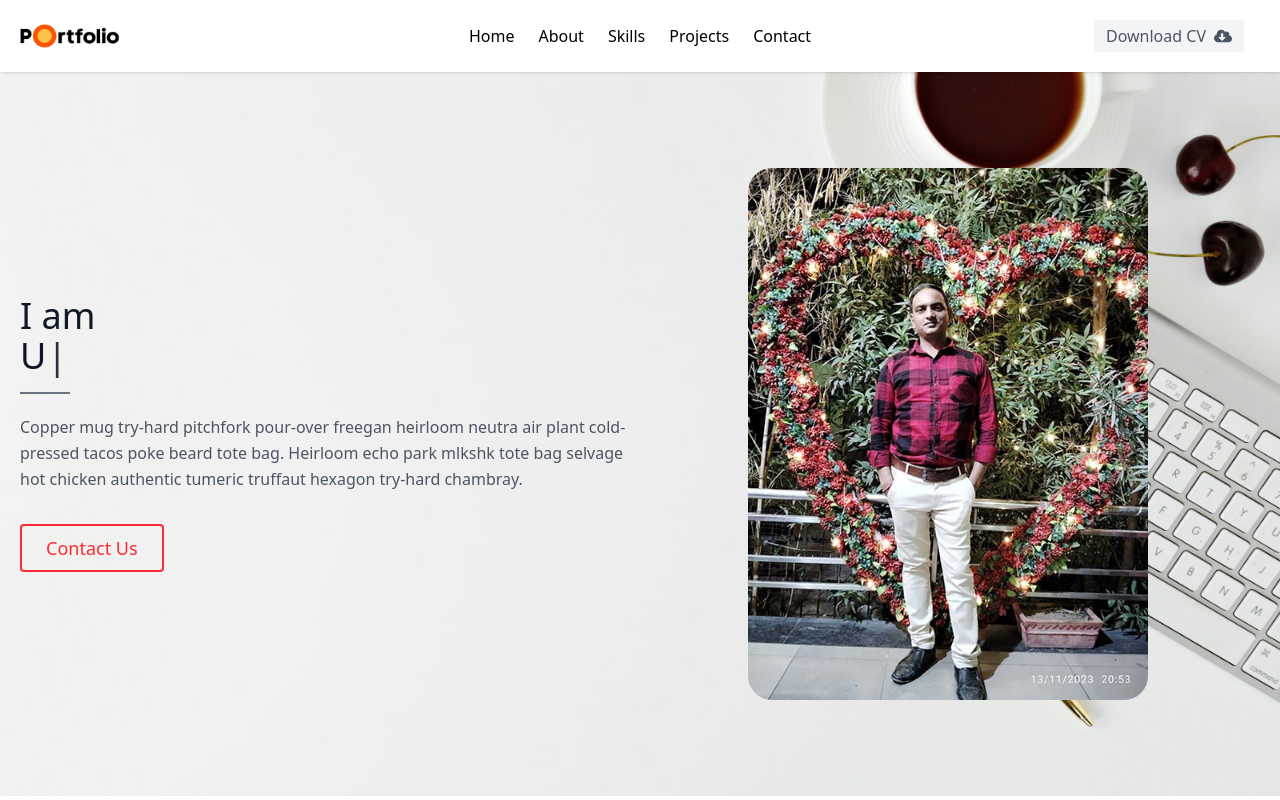
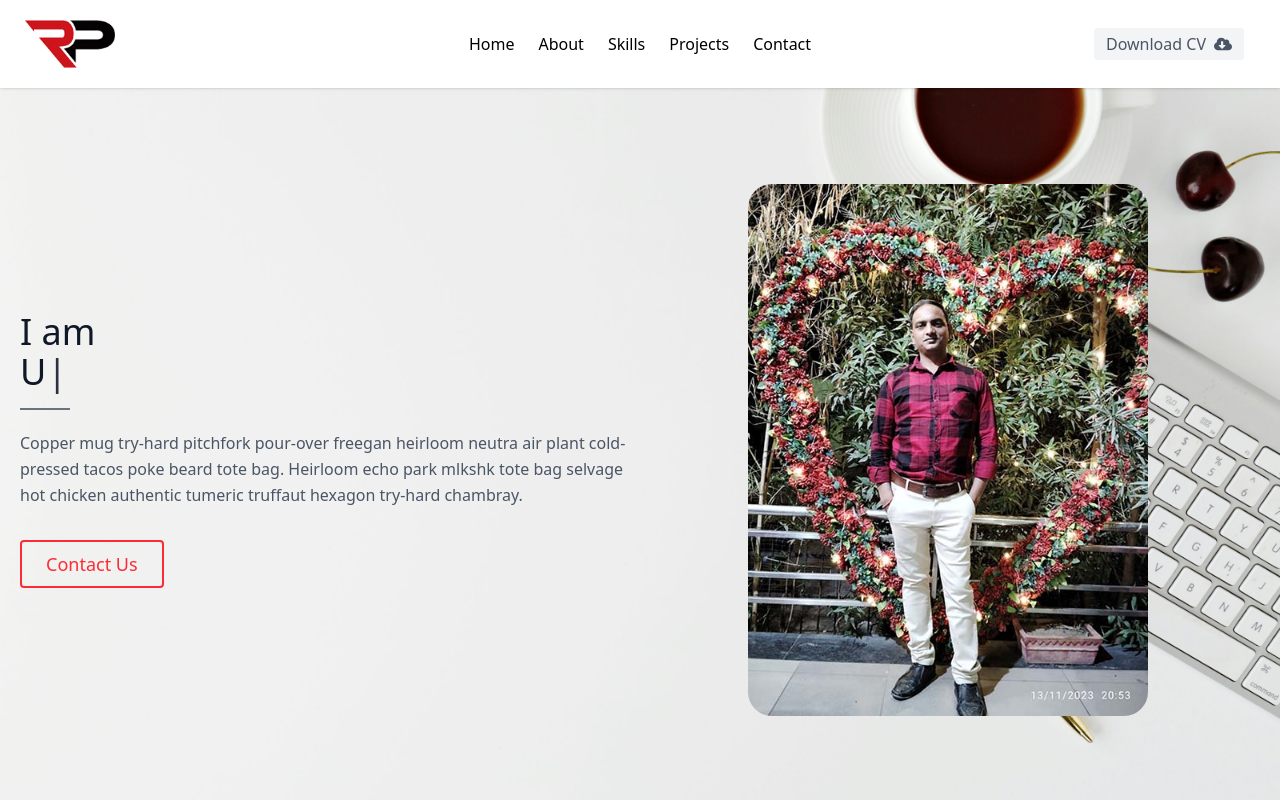
Before and after one commit to rakesh1452/my-portfolio, a Next.js app: page / in a window 1280 px wide. Shown: the top 800 px of the page. Built offline with nearby package versions, Linux system fonts and the light colour scheme.

Commit message:
Logo change

```diff
--- a/src/app/components/Navbar.tsx
+++ b/src/app/components/Navbar.tsx
@@ -17,7 +17,7 @@ function Navbar() {
         {/* Left: Logo */}
         <Link href="/" className="flex items-center text-gray-900">
           <Image
-            src="/assets/pictures/logo.png"
+            src="/assets/pictures/logo.jpg"
             alt="Logo"
             width={100}
             height={100}
```
Also changed, not shown: public/assets/pictures/logo.jpg (added).
